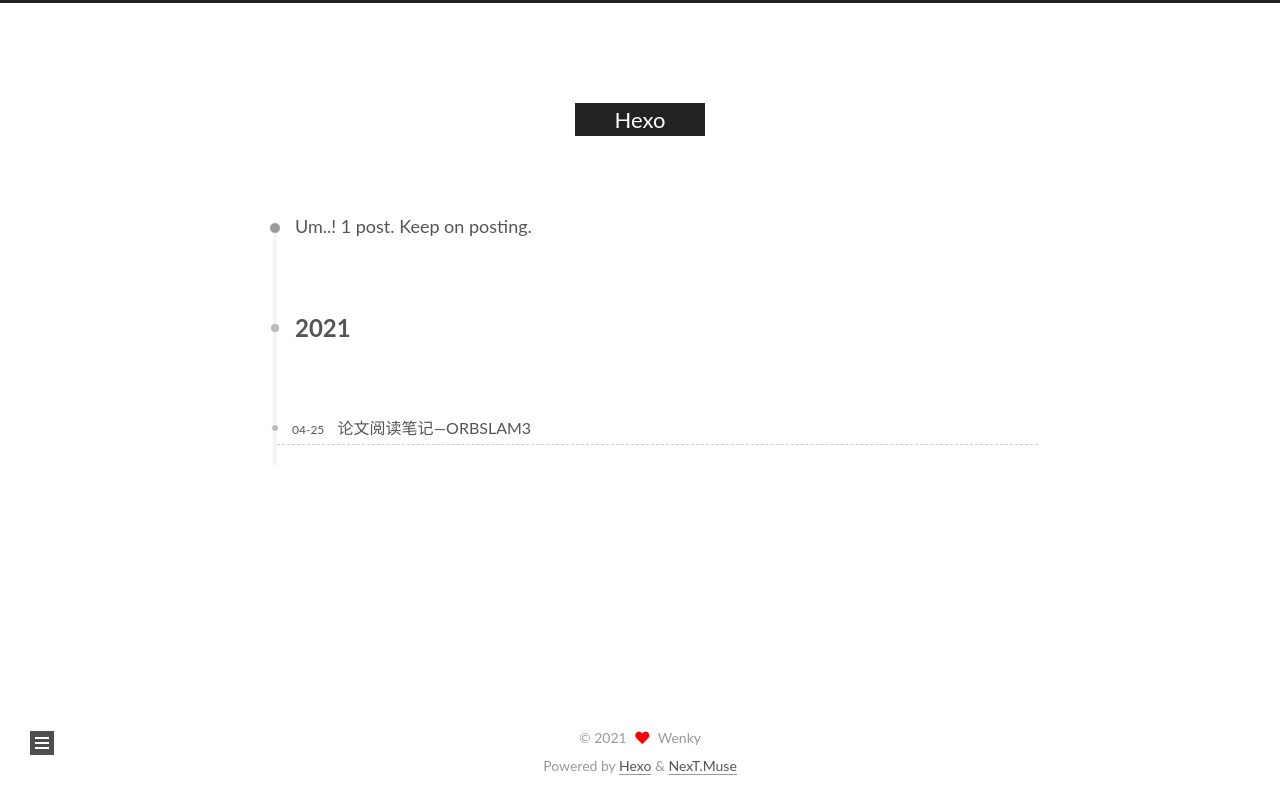
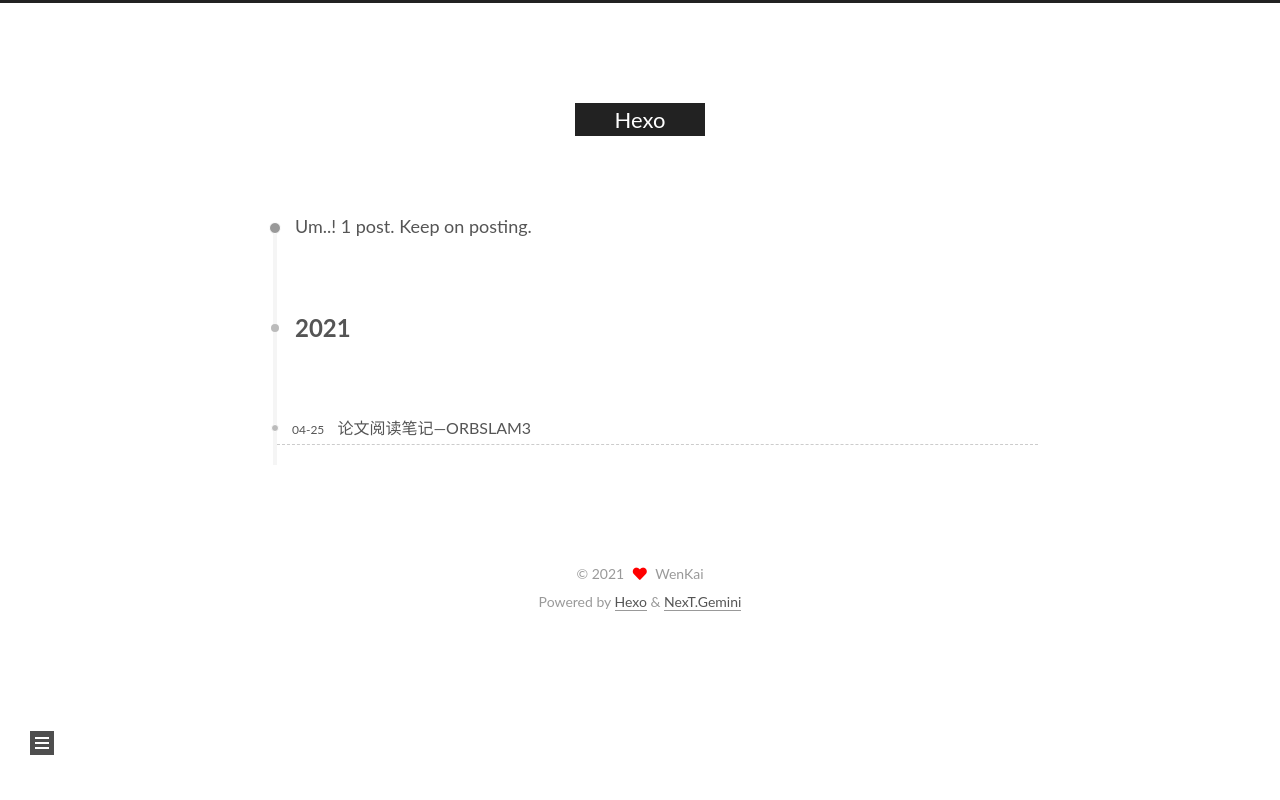
Before and after one commit to Wenky1996/Wenky1996.github.io, a plain HTML site: page archives/2021/04/index.html in a window 1280 px wide. Drawn offline with nearby package versions, Linux system fonts and the light colour scheme.

Commit message:
Site updated: 2021-04-25 17:39:08

```diff
--- a/2021/04/25/2021_paper1/index.html
+++ b/2021/04/25/2021_paper1/index.html
@@ -21,7 +21,7 @@
 
 <script class="hexo-configurations">
     var NexT = window.NexT || {};
-    var CONFIG = {"hostname":"wenky1996.github.io","root":"/","images":"/images","scheme":"Muse","version":"8.3.0","exturl":false,"sidebar":{"position":"left","display":"post","padding":18,"offset":12},"copycode":false,"bookmark":{"enable":false,"color":"#222","save":"auto"},"fancybox":false,"mediumzoom":false,"lazyload":false,"pangu":false,"comments":{"style":"tabs","active":null,"storage":true,"lazyload":false,"nav":null},"motion":{"enable":true,"async":false,"transition":{"post_block":"fadeIn","post_header":"fadeInDown","post_body":"fadeInDown","coll_header":"fadeInLeft","sidebar":"fadeInUp"}},"prism":false,"i18n":{"placeholder":"Searching...","empty":"We didn't find any results for the search: ${query}","hits_time":"${hits} results found in ${time} ms","hits":"${hits} results found"}};
+    var CONFIG = {"hostname":"wenky1996.github.io","root":"/","images":"/images","scheme":"Gemini","version":"8.3.0","exturl":false,"sidebar":{"position":"left","display":"post","padding":18,"offset":12},"copycode":false,"bookmark":{"enable":false,"color":"#222","save":"auto"},"fancybox":false,"mediumzoom":false,"lazyload":false,"pangu":false,"comments":{"style":"tabs","active":null,"storage":true,"lazyload":false,"nav":null},"motion":{"enable":true,"async":false,"transition":{"post_block":"fadeIn","post_header":"fadeInDown","post_body":"fadeInDown","coll_header":"fadeInLeft","sidebar":"fadeInUp"}},"prism":false,"i18n":{"placeholder":"Searching...","empty":"We didn't find any results for the search: ${query}","hits_time":"${hits} results found in ${time} ms","hits":"${hits} results found"}};
   </script>
 <meta name="description" content="ORB-SLAM3: An Accurate Open-Source Libraryfor Visual, Visual-Inertial and Multi-Map SLAMAbstract：&amp;nbsp;&amp;nbsp;&amp;nbsp;&amp;nbsp;&amp;nbsp;&amp;nbsp; 本文介绍了ORB-SLAM3，这是第一个能够使用针孔和鱼眼相机模型使用单目、立体和RGB-D相机执行视觉、视觉惯性和多地图SLAM的">
 <meta property="og:type" content="article">
@@ -32,7 +32,7 @@
 <meta property="og:locale" content="en_US">
 <meta property="article:published_time" content="2021-04-25T08:12:03.055Z">
 <meta property="article:modified_time" content="2021-04-25T09:22:37.501Z">
-<meta property="article:author" content="Wenky">
+<meta property="article:author" content="WenKai">
 <meta name="twitter:card" content="summary">
 
 
@@ -153,7 +153,7 @@
 
         <div class="site-overview-wrap sidebar-panel">
           <div class="site-author site-overview-item animated" itemprop="author" itemscope itemtype="http://schema.org/Person">
-  <p class="site-author-name" itemprop="name">Wenky</p>
+  <p class="site-author-name" itemprop="name">WenKai</p>
   <div class="site-description" itemprop="description"></div>
 </div>
 <div class="site-state-wrap site-overview-item animated">
@@ -204,7 +204,7 @@
 
     <span hidden itemprop="author" itemscope itemtype="http://schema.org/Person">
       <meta itemprop="image" content="/images/avatar.gif">
-      <meta itemprop="name" content="Wenky">
+      <meta itemprop="name" content="WenKai">
       <meta itemprop="description" content="">
     </span>
 
@@ -340,9 +340,9 @@ Direct sparse visual inertial odometry using dynamic marginalization[66]
   <span class="with-love">
     <i class="fa fa-heart"></i>
   </span>
-  <span class="author" itemprop="copyrightHolder">Wenky</span>
+  <span class="author" itemprop="copyrightHolder">WenKai</span>
 </div>
-  <div class="powered-by">Powered by <a href="https://hexo.io/" class="theme-link" rel="noopener" target="_blank">Hexo</a> & <a href="https://theme-next.js.org/muse/" class="theme-link" rel="noopener" target="_blank">NexT.Muse</a>
+  <div class="powered-by">Powered by <a href="https://hexo.io/" class="theme-link" rel="noopener" target="_blank">Hexo</a> & <a href="https://theme-next.js.org/" class="theme-link" rel="noopener" target="_blank">NexT.Gemini</a>
   </div>
 
     </div>
@@ -350,7 +350,7 @@ Direct sparse visual inertial odometry using dynamic marginalization[66]
 
 
   <script src="https://cdn.jsdelivr.net/npm/animejs@3.2.1/lib/anime.min.js"></script>
-<script src="/js/utils.js"></script><script src="/js/motion.js"></script><script src="/js/schemes/muse.js"></script><script src="/js/next-boot.js"></script>
+<script src="/js/utils.js"></script><script src="/js/motion.js"></script><script src="/js/next-boot.js"></script>
 
 
 
--- a/archives/2021/04/index.html
+++ b/archives/2021/04/index.html
@@ -21,14 +21,14 @@
 
 <script class="hexo-configurations">
     var NexT = window.NexT || {};
-    var CONFIG = {"hostname":"wenky1996.github.io","root":"/","images":"/images","scheme":"Muse","version":"8.3.0","exturl":false,"sidebar":{"position":"left","display":"post","padding":18,"offset":12},"copycode":false,"bookmark":{"enable":false,"color":"#222","save":"auto"},"fancybox":false,"mediumzoom":false,"lazyload":false,"pangu":false,"comments":{"style":"tabs","active":null,"storage":true,"lazyload":false,"nav":null},"motion":{"enable":true,"async":false,"transition":{"post_block":"fadeIn","post_header":"fadeInDown","post_body":"fadeInDown","coll_header":"fadeInLeft","sidebar":"fadeInUp"}},"prism":false,"i18n":{"placeholder":"Searching...","empty":"We didn't find any results for the search: ${query}","hits_time":"${hits} results found in ${time} ms","hits":"${hits} results found"}};
+    var CONFIG = {"hostname":"wenky1996.github.io","root":"/","images":"/images","scheme":"Gemini","version":"8.3.0","exturl":false,"sidebar":{"position":"left","display":"post","padding":18,"offset":12},"copycode":false,"bookmark":{"enable":false,"color":"#222","save":"auto"},"fancybox":false,"mediumzoom":false,"lazyload":false,"pangu":false,"comments":{"style":"tabs","active":null,"storage":true,"lazyload":false,"nav":null},"motion":{"enable":true,"async":false,"transition":{"post_block":"fadeIn","post_header":"fadeInDown","post_body":"fadeInDown","coll_header":"fadeInLeft","sidebar":"fadeInUp"}},"prism":false,"i18n":{"placeholder":"Searching...","empty":"We didn't find any results for the search: ${query}","hits_time":"${hits} results found in ${time} ms","hits":"${hits} results found"}};
   </script>
 <meta property="og:type" content="website">
 <meta property="og:title" content="Hexo">
 <meta property="og:url" content="https://wenky1996.github.io/archives/2021/04/index.html">
 <meta property="og:site_name" content="Hexo">
 <meta property="og:locale" content="en_US">
-<meta property="article:author" content="Wenky">
+<meta property="article:author" content="WenKai">
 <meta name="twitter:card" content="summary">
 
 
@@ -148,7 +148,7 @@
 
         <div class="site-overview-wrap sidebar-panel">
           <div class="site-author site-overview-item animated" itemprop="author" itemscope itemtype="http://schema.org/Person">
-  <p class="site-author-name" itemprop="name">Wenky</p>
+  <p class="site-author-name" itemprop="name">WenKai</p>
   <div class="site-description" itemprop="description"></div>
 </div>
 <div class="site-state-wrap site-overview-item animated">
@@ -263,9 +263,9 @@
   <span class="with-love">
     <i class="fa fa-heart"></i>
   </span>
-  <span class="author" itemprop="copyrightHolder">Wenky</span>
+  <span class="author" itemprop="copyrightHolder">WenKai</span>
 </div>
-  <div class="powered-by">Powered by <a href="https://hexo.io/" class="theme-link" rel="noopener" target="_blank">Hexo</a> & <a href="https://theme-next.js.org/muse/" class="theme-link" rel="noopener" target="_blank">NexT.Muse</a>
+  <div class="powered-by">Powered by <a href="https://hexo.io/" class="theme-link" rel="noopener" target="_blank">Hexo</a> & <a href="https://theme-next.js.org/" class="theme-link" rel="noopener" target="_blank">NexT.Gemini</a>
   </div>
 
     </div>
@@ -273,7 +273,7 @@
 
 
   <script src="https://cdn.jsdelivr.net/npm/animejs@3.2.1/lib/anime.min.js"></script>
-<script src="/js/utils.js"></script><script src="/js/motion.js"></script><script src="/js/schemes/muse.js"></script><script src="/js/next-boot.js"></script>
+<script src="/js/utils.js"></script><script src="/js/motion.js"></script><script src="/js/next-boot.js"></script>
 
 
 
```
Also changed, not shown: archives/2021/index.html (+6 -6 lines), archives/index.html (+6 -6 lines), index.html (+7 -7 lines).
